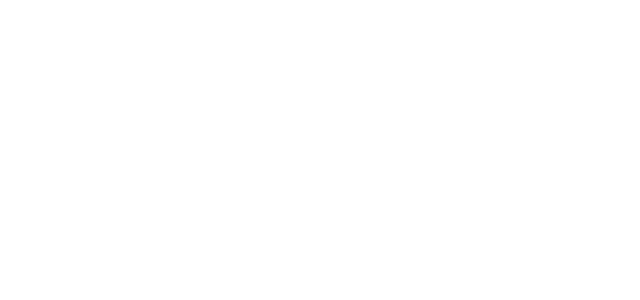
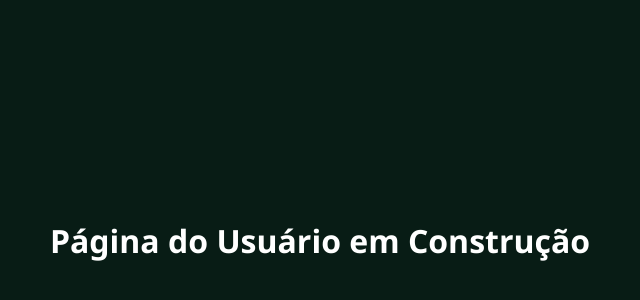
Before and after one commit to Lucascbayma/CICLE, a React (Create React App) app in the folder frontend/: page /usuario in a window 1280 px wide. Before the commit this address had no page. Shown: the part 160-460 px from the top of the page, without its empty margins (320-960 px from the left). Built offline with nearby package versions, Linux system fonts and the light colour scheme.

Commit message:
Dividindo pagina do usuario com a da empresa

```diff
--- a/frontend/src/App.js
+++ b/frontend/src/App.js
@@ -2,6 +2,7 @@ import React from 'react';
 import { BrowserRouter as Router, Routes, Route } from 'react-router-dom';
 import Login from './Login';
 import Calculadora from './Calculadora';
+import Usuario from './Usuario';
 
 function App() {
     return (
@@ -9,6 +10,7 @@ function App() {
             <Routes>
                 <Route path="/" element={<Login />} />
                 <Route path="/calculadora" element={<Calculadora />} />
+                <Route path="/usuario" element={<Usuario />} />
             </Routes>
         </Router>
     );
--- a/frontend/src/Login.js
+++ b/frontend/src/Login.js
@@ -10,7 +10,11 @@ function Login() {
 
     const handleLogin = (e) => {
         e.preventDefault();
-        navigate('/calculadora');
+        if (tipoLogin === 'empresa') {
+            navigate('/calculadora');
+        } else {
+            navigate('/usuario');
+        }
     };
 
     return (
--- /dev/null
+++ b/frontend/src/Usuario.js
@@ -0,0 +1,11 @@
+import React from 'react';
+
+function Usuario() {
+    return (
+        <div className="login-background" style={{ height: '100vh', width: '100vw', display: 'flex', alignItems: 'center', justifyContent: 'center' }}>
+            <h1 style={{ color: 'white' }}>Página do Usuário em Construção</h1>
+        </div>
+    );
+}
+
+export default Usuario;
```
